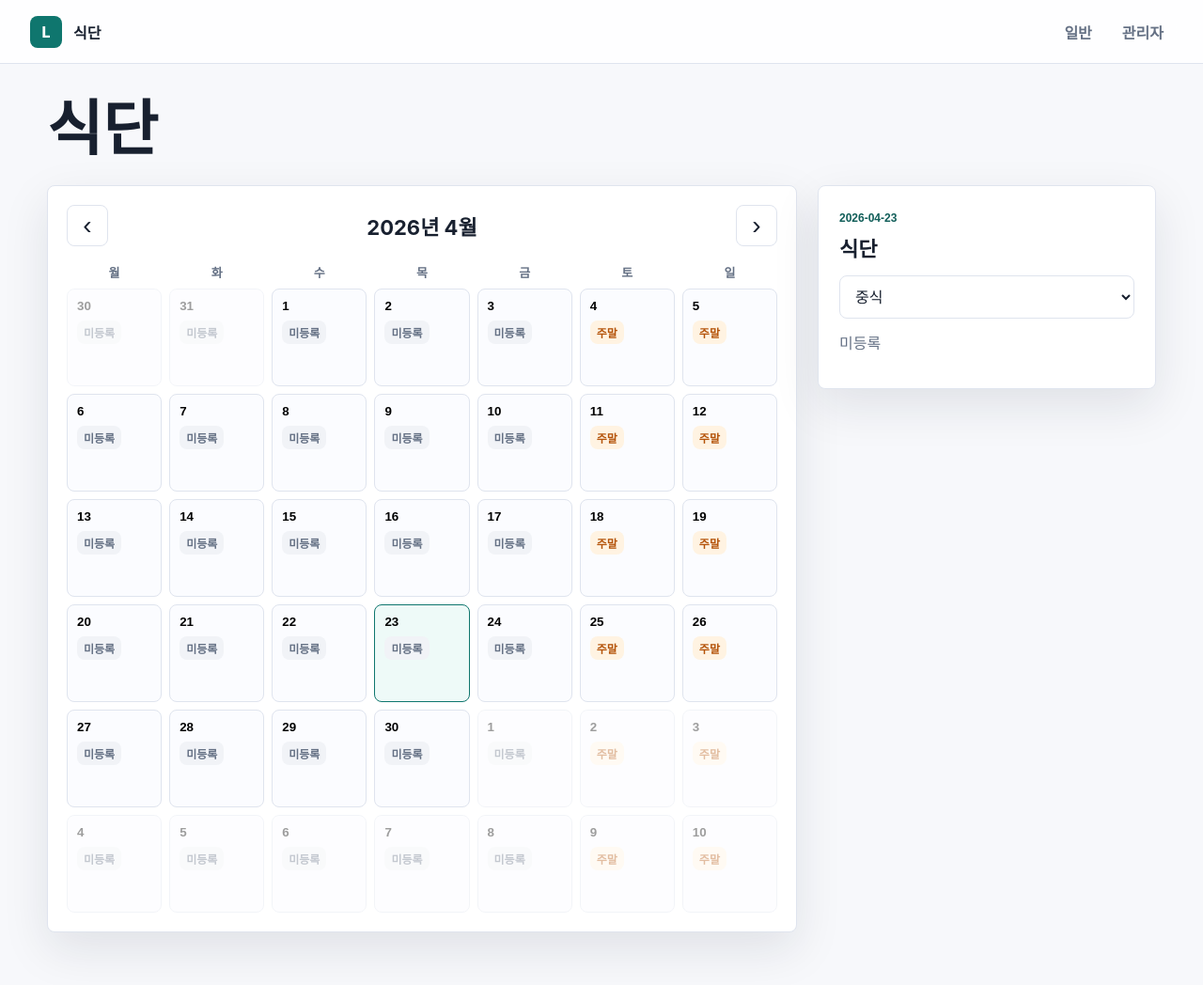
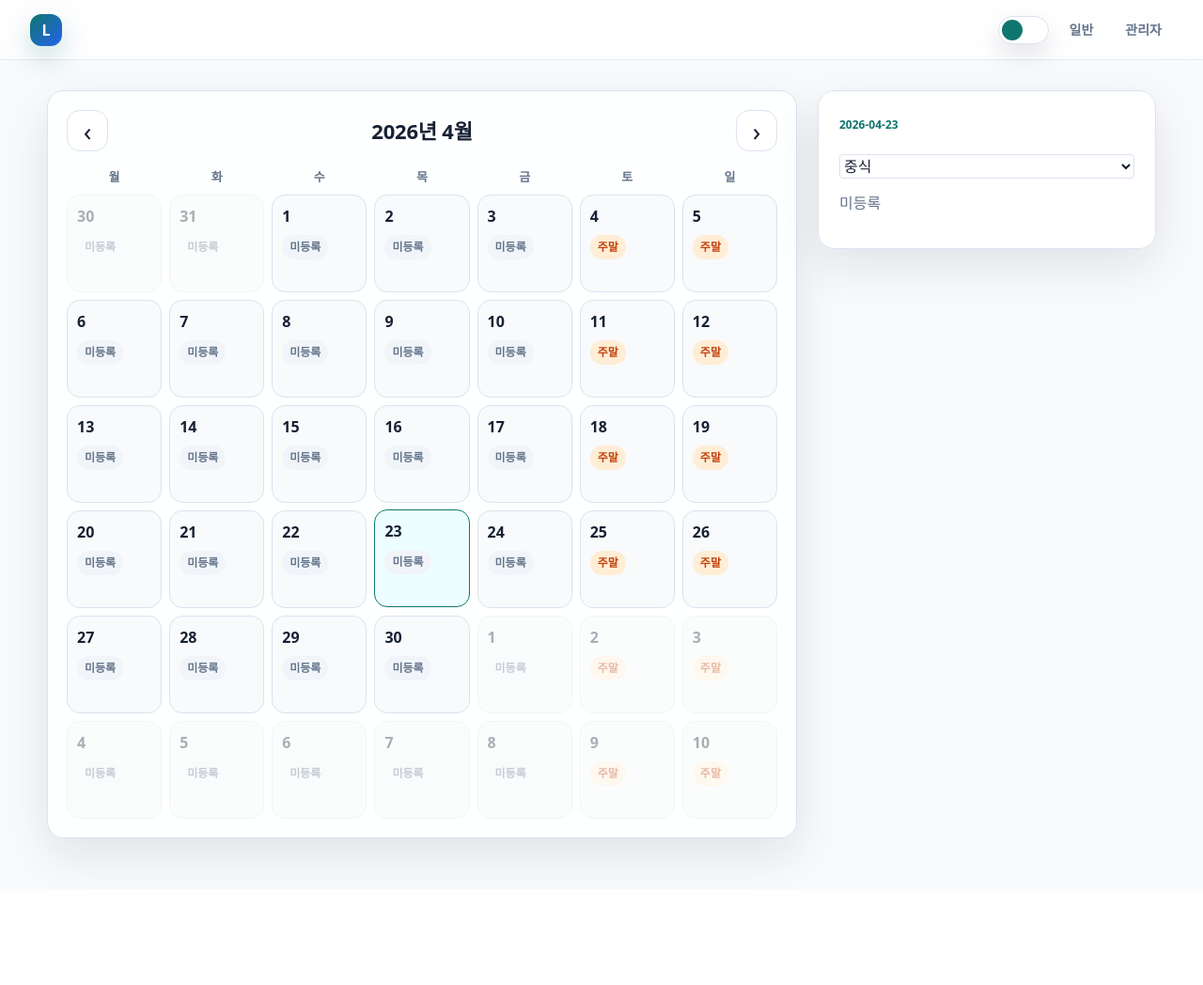
Before and after one commit to ai-space-s/wm-gemma-vision, a Flask app: page / in a window 1280 px wide. Shown: the whole page at 94% size. After the commit the page ends 925 px from the top, so only its background shows below. Run offline with Flask 3, Linux system fonts and the light colour scheme; some libraries are stand-ins or nearby versions.

Commit message:
lunch server fix

```diff
--- a/android/app/src/main/res/xml/provider_paths.xml
+++ b/android/app/src/main/res/xml/provider_paths.xml
@@ -1,7 +1,5 @@
 <?xml version="1.0" encoding="utf-8"?>
 <paths xmlns:android="http://schemas.android.com/apk/res/android">
-    <external-path name="external_files" path="."/>
-    <root-path name="root" path="." />
     <files-path name="files" path="." />
     <cache-path name="cache" path="." />
     <external-files-path name="external_files_path" path="." />
--- a/lunch_server/app.py
+++ b/lunch_server/app.py
@@ -76,8 +76,8 @@ def create_app() -> Flask:
         response.headers["Referrer-Policy"] = "no-referrer"
         response.headers["Content-Security-Policy"] = (
             "default-src 'self'; "
-            "script-src 'self'; "
-            "style-src 'self'; "
+            "script-src 'self' 'unsafe-inline' https://cdn.tailwindcss.com; "
+            "style-src 'self' 'unsafe-inline'; "
             "img-src 'self' data:; "
             "connect-src 'self'; "
             "object-src 'none'; "
--- a/lunch_server/static/admin.js
+++ b/lunch_server/static/admin.js
@@ -127,7 +127,6 @@ function fillMealForm(mealKey, mealRecord) {
   field(mealKey, "SideDishes").value = (menu.sideDishes || []).join("\n");
   field(mealKey, "Dessert").value = menu.dessert || "";
   field(mealKey, "Drink").value = menu.drink || "";
-  field(mealKey, "Items").value = (menu.items || []).join("\n");
 }
 
 function readMealForm(mealKey) {
@@ -141,7 +140,6 @@ function readMealForm(mealKey) {
       sideDishes: lines(field(mealKey, "SideDishes").value),
       dessert: field(mealKey, "Dessert").value,
       drink: field(mealKey, "Drink").value,
-      items: lines(field(mealKey, "Items").value),
       notes: "",
       rawText: "",
     },
--- a/lunch_server/static/app.js
+++ b/lunch_server/static/app.js
@@ -11,7 +11,6 @@ const state = {
 const monthTitle = document.getElementById("monthTitle");
 const calendarGrid = document.getElementById("calendarGrid");
 const selectedDateLabel = document.getElementById("selectedDateLabel");
-const detailTitle = document.getElementById("detailTitle");
 const menuStatus = document.getElementById("menuStatus");
 const menuItems = document.getElementById("menuItems");
 const mealSelector = document.getElementById("mealSelector");
@@ -94,7 +93,6 @@ async function selectDate(key) {
   datePicker.value = key;
   renderCalendar();
   selectedDateLabel.textContent = key;
-  detailTitle.textContent = "식단";
   menuStatus.className = "status-line";
   menuStatus.textContent = "";
   menuItems.innerHTML = "";
@@ -220,9 +218,6 @@ function collectMenuItems(menu = {}) {
   for (const item of menu.sideDishes || []) items.push(item);
   if (menu.dessert) items.push(menu.dessert);
   if (menu.drink) items.push(menu.drink);
-  for (const item of menu.items || []) {
-    if (!items.includes(item)) items.push(item);
-  }
   return items;
 }
 
@@ -235,7 +230,7 @@ function emptyMeal() {
     hasMeal: true,
     reason: "",
     reasonCode: "",
-    menu: { main: "", soup: "", sideDishes: [], dessert: "", drink: "", items: [] },
+    menu: { main: "", soup: "", sideDishes: [], dessert: "", drink: "" },
   };
 }
 
--- a/lunch_server/static/styles.css
+++ b/lunch_server/static/styles.css
@@ -1,15 +1,9 @@
 :root {
   color-scheme: light;
-  --bg: #f7f8fb;
-  --ink: #18202f;
-  --muted: #647084;
-  --line: #dfe4ee;
-  --panel: #ffffff;
-  --accent: #0f766e;
-  --accent-strong: #115e59;
-  --warn: #b45309;
-  --danger: #b91c1c;
-  --shadow: 0 18px 50px rgba(24, 32, 47, 0.10);
+}
+
+.dark {
+  color-scheme: dark;
 }
 
 * {
@@ -18,9 +12,14 @@
 
 body {
   margin: 0;
-  background: var(--bg);
-  color: var(--ink);
-  font-family: Inter, ui-sans-serif, system-ui, -apple-system, BlinkMacSystemFont, "Segoe UI", sans-serif;
+  background: #f8fafc;
+  color: #172033;
+  font-family: "Nanum Gothic", "나눔고딕", "NanumGothic", ui-sans-serif, system-ui, -apple-system, BlinkMacSystemFont, "Segoe UI", sans-serif;
+}
+
+.dark body {
+  background: #020617;
+  color: #e2e8f0;
 }
 
 a {
@@ -29,110 +28,81 @@ a {
 }
 
 .topbar {
+  position: sticky;
+  top: 0;
+  z-index: 20;
   display: flex;
+  min-height: 64px;
   align-items: center;
   justify-content: space-between;
-  min-height: 68px;
+  border-bottom: 1px solid rgb(226 232 240 / 0.9);
+  background: rgb(255 255 255 / 0.82);
   padding: 0 32px;
-  border-bottom: 1px solid var(--line);
-  background: rgba(255, 255, 255, 0.86);
-  backdrop-filter: blur(18px);
-  position: sticky;
-  top: 0;
-  z-index: 2;
+  backdrop-filter: blur(20px);
+}
+
+.dark .topbar {
+  border-bottom-color: rgb(30 41 59 / 0.9);
+  background: rgb(2 6 23 / 0.78);
 }
 
 .brand,
 .nav {
   display: flex;
   align-items: center;
-  gap: 12px;
-}
-
-.brand {
-  font-weight: 800;
+  gap: 10px;
 }
 
 .brand-mark {
   display: grid;
+  height: 34px;
+  width: 34px;
   place-items: center;
-  width: 34px;
-  height: 34px;
-  border-radius: 8px;
-  background: var(--accent);
+  border-radius: 12px;
+  background: linear-gradient(135deg, #0f766e, #2563eb);
   color: white;
+  font-weight: 900;
+  box-shadow: 0 12px 28px rgb(15 118 110 / 0.24);
 }
 
-.nav a {
-  padding: 8px 10px;
-  border-radius: 8px;
-  color: var(--muted);
-  font-weight: 650;
+.nav a,
+.nav-form button {
+  border: 0;
+  border-radius: 999px;
+  background: transparent;
+  padding: 8px 12px;
+  color: #64748b;
+  font: inherit;
+  font-size: 14px;
+  font-weight: 750;
+  cursor: pointer;
 }
 
-.nav a:hover {
-  background: #e9f5f3;
-  color: var(--accent-strong);
+.dark .nav a,
+.dark .nav-form button {
+  color: #94a3b8;
+}
+
+.nav a:hover,
+.nav-form button:hover {
+  background: #ecfeff;
+  color: #0f766e;
+}
+
+.dark .nav a:hover,
+.dark .nav-form button:hover {
+  background: rgb(15 23 42);
+  color: #5eead4;
 }
 
 .nav-form {
   margin: 0;
 }
 
-.nav-form button {
-  border: 0;
-  border-radius: 8px;
-  padding: 8px 10px;
-  background: transparent;
-  color: var(--muted);
-  font: inherit;
-  font-weight: 650;
-  cursor: pointer;
-}
-
-.nav-form button:hover {
-  background: #fff1f1;
-  color: var(--danger);
-}
-
 .shell {
   width: min(1180px, calc(100vw - 32px));
   margin: 0 auto;
-  padding: 36px 0 56px;
-}
-
-.page-heading {
-  margin-bottom: 28px;
-}
-
-.eyebrow {
-  margin: 0 0 8px;
-  color: var(--accent-strong);
-  font-size: 12px;
-  font-weight: 800;
-  letter-spacing: 0;
-  text-transform: uppercase;
-}
-
-h1,
-h2 {
-  margin: 0;
-  letter-spacing: 0;
-}
-
-h1 {
-  font-size: clamp(36px, 6vw, 64px);
-  line-height: 1.02;
-}
-
-h2 {
-  font-size: 22px;
-}
-
-.lede {
-  margin: 12px 0 0;
-  color: var(--muted);
-  font-size: 17px;
+  padding: 32px 0 54px;
 }
 
 .calendar-layout {
@@ -148,11 +118,21 @@ h2 {
 
 .calendar-panel,
 .detail-panel,
-.import-band {
-  background: var(--panel);
-  border: 1px solid var(--line);
-  border-radius: 8px;
-  box-shadow: var(--shadow);
+.import-band,
+.auth-panel {
+  border: 1px solid #dbe3ef;
+  border-radius: 18px;
+  background: rgb(255 255 255 / 0.92);
+  box-shadow: 0 18px 50px rgb(15 23 42 / 0.10);
+}
+
+.dark .calendar-panel,
+.dark .detail-panel,
+.dark .import-band,
+.dark .auth-panel {
+  border-color: rgb(51 65 85 / 0.9);
+  background: rgb(15 23 42 / 0.86);
+  box-shadow: 0 18px 50px rgb(0 0 0 / 0.30);
 }
 
 .calendar-panel {
@@ -168,23 +148,40 @@ h2 {
 }
 
 .month-toolbar h2 {
+  margin: 0;
+  color: #172033;
   text-align: center;
+  font-size: 22px;
+  font-weight: 900;
+  letter-spacing: -0.01em;
+}
+
+.dark .month-toolbar h2 {
+  color: #e2e8f0;
 }
 
 .icon-button {
+  height: 44px;
   width: 44px;
-  height: 44px;
-  border: 1px solid var(--line);
-  border-radius: 8px;
-  background: #fff;
-  color: var(--ink);
+  border: 1px solid #dbe3ef;
+  border-radius: 14px;
+  background: #ffffff;
+  color: #172033;
   font-size: 28px;
   cursor: pointer;
+  transition: 160ms ease;
+}
+
+.dark .icon-button {
+  border-color: #334155;
+  background: #020617;
+  color: #e2e8f0;
 }
 
 .icon-button:hover {
-  border-color: var(--accent);
-  color: var(--accent-strong);
+  border-color: #0f766e;
+  color: #0f766e;
+  transform: translateY(-1px);
 }
 
 .weekday-row,
@@ -196,89 +193,130 @@ h2 {
 
 .weekday-row {
   margin-bottom: 8px;
-  color: var(--muted);
+  color: #64748b;
   font-size: 13px;
-  font-weight: 800;
+  font-weight: 850;
   text-align: center;
 }
 
+.dark .weekday-row {
+  color: #94a3b8;
+}
+
 .day-cell {
+  display: flex;
   min-height: 104px;
+  flex-direction: column;
+  gap: 8px;
+  border: 1px solid #dbe3ef;
+  border-radius: 14px;
+  background: #f8fafc;
   padding: 10px;
-  border: 1px solid var(--line);
-  border-radius: 8px;
-  background: #fbfcff;
   text-align: left;
   cursor: pointer;
-  display: flex;
-  flex-direction: column;
-  gap: 8px;
+  transition: 160ms ease;
+}
+
+.dark .day-cell {
+  border-color: #334155;
+  background: #0f172a;
 }
 
 .day-cell:hover,
 .day-cell.selected {
-  border-color: var(--accent);
-  background: #eefaf8;
+  border-color: #0f766e;
+  background: #ecfeff;
+  transform: translateY(-1px);
+}
+
+.dark .day-cell:hover,
+.dark .day-cell.selected {
+  border-color: #5eead4;
+  background: #132f34;
 }
 
 .day-cell.outside {
-  opacity: 0.38;
+  opacity: 0.36;
 }
 
 .day-number {
-  font-weight: 800;
+  color: #172033;
+  font-weight: 900;
+}
+
+.dark .day-number {
+  color: #e2e8f0;
 }
 
 .day-chip {
   width: fit-content;
   max-width: 100%;
-  padding: 4px 7px;
-  border-radius: 8px;
-  background: #e9f5f3;
-  color: var(--accent-strong);
+  overflow: hidden;
+  border-radius: 999px;
+  background: #ccfbf1;
+  padding: 4px 8px;
+  color: #0f766e;
   font-size: 12px;
-  font-weight: 750;
-  overflow: hidden;
+  font-weight: 800;
   text-overflow: ellipsis;
   white-space: nowrap;
 }
 
 .day-chip.empty {
-  background: #f1f3f7;
-  color: var(--muted);
+  background: #f1f5f9;
+  color: #64748b;
 }
 
 .day-chip.closed {
-  background: #fff3e2;
-  color: var(--warn);
+  background: #ffedd5;
+  color: #c2410c;
 }
 
 .day-chip.partial {
-  background: #eef2ff;
-  color: #3730a3;
+  background: #e0e7ff;
+  color: #4338ca;
 }
 
-.day-chip.available {
-  background: #e9f5f3;
-  color: var(--accent-strong);
+.dark .day-chip {
+  background: rgb(20 184 166 / 0.18);
+  color: #5eead4;
+}
+
+.dark .day-chip.empty {
+  background: #1e293b;
+  color: #94a3b8;
+}
+
+.dark .day-chip.closed {
+  background: rgb(249 115 22 / 0.16);
+  color: #fdba74;
+}
+
+.dark .day-chip.partial {
+  background: rgb(99 102 241 / 0.18);
+  color: #c7d2fe;
 }
 
 .detail-panel {
+  position: sticky;
+  top: 86px;
   padding: 22px;
-  position: sticky;
-  top: 88px;
 }
 
 .date-button {
   display: inline-flex;
+  margin: 0 0 8px;
   border: 0;
+  background: transparent;
   padding: 0;
-  margin: 0 0 8px;
-  background: transparent;
-  color: var(--accent-strong);
+  color: #0f766e;
   font-size: 12px;
-  font-weight: 800;
+  font-weight: 900;
   cursor: pointer;
+}
+
+.dark .date-button {
+  color: #5eead4;
 }
 
 .date-picker {
@@ -295,12 +333,16 @@ h2 {
 
 .status-line {
   margin: 14px 0;
-  color: var(--muted);
+  color: #64748b;
   line-height: 1.5;
 }
 
+.dark .status-line {
+  color: #94a3b8;
+}
+
 .status-line.error {
-  color: var(--danger);
+  color: #dc2626;
 }
 
 .meal-list {
@@ -366,81 +426,116 @@ h2 {
   gap: 10px;
   margin: 0;
   padding: 14px;
-  border: 1px solid var(--line);
-  border-radius: 8px;
 }
 
-.meal-editor[hidden] {
+.meal-editor[hidden],
+.confirm-panel[hidden] {
   display: none;
 }
 
 .meal-editor legend {
   padding: 0 6px;
-  font-weight: 850;
+  color: #172033;
+  font-weight: 900;
+}
+
+.dark .meal-editor legend {
+  color: #e2e8f0;
 }
 
 label {
   display: grid;
   gap: 6px;
-  color: var(--muted);
+  color: #64748b;
   font-size: 13px;
-  font-weight: 800;
+  font-weight: 850;
+}
+
+.dark label {
+  color: #94a3b8;
 }
 
 input,
 select,
 textarea {
   width: 100%;
-  border: 1px solid var(--line);
-  border-radius: 8px;
-  padding: 11px 12px;
-  background: #fff;
-  color: var(--ink);
+  border: 1px solid #dbe3ef;
+  border-radius: 4px;
+  background: #ffffff;
+  padding: 14px 12px;
+  color: #172033;
   font: inherit;
+  line-height: 1.55;
   resize: vertical;
+}
+
+select {
+  padding-block: 13px;
+}
+
+.dark input,
+.dark select,
+.dark textarea {
+  border-color: #334155;
+  background: #020617;
+  color: #e2e8f0;
 }
 
 input:focus,
 select:focus,
 textarea:focus {
-  outline: 2px solid rgba(15, 118, 110, 0.22);
-  border-color: var(--accent);
+  outline: 3px solid rgb(20 184 166 / 0.20);
+  border-color: #0f766e;
 }
 
 .button-row,
 .import-form {
   display: flex;
+  flex-wrap: wrap;
   gap: 10px;
   align-items: center;
-  flex-wrap: wrap;
 }
 
 .primary-button,
 .secondary-button {
   border: 0;
-  border-radius: 8px;
-  padding: 11px 16px;
-  font-weight: 800;
+  border-radius: 999px;
+  padding: 11px 18px;
+  font-weight: 850;
   cursor: pointer;
+  transition: 160ms ease;
 }
 
 .primary-button {
-  background: var(--accent);
+  background: #0f766e;
   color: white;
+  box-shadow: 0 12px 24px rgb(15 118 110 / 0.20);
 }
 
 .primary-button:hover {
-  background: var(--accent-strong);
+  background: #115e59;
+  transform: translateY(-1px);
 }
 
 .secondary-button {
-  background: #f3f5f9;
-  color: var(--danger);
+  background: #f1f5f9;
+  color: #dc2626;
+}
+
+.dark .secondary-button {
+  background: #1e293b;
+  color: #fca5a5;
 }
 
 .import-band {
   margin-top: 22px;
   padding: 24px;
+}
+
+.import-band h2 {
+  margin: 0;
+  font-size: 20px;
+  font-weight: 900;
 }
 
 .import-form {
@@ -490,31 +583,70 @@ textarea:focus {
 }
 
 .confirm-panel dt {
-  color: var(--muted);
+  color: #64748b;
   font-size: 13px;
-  font-weight: 800;
+  font-weight: 850;
+}
+
+.dark .confirm-panel dt {
+  color: #94a3b8;
 }
 
 .confirm-panel dd {
   margin: 4px 0 0;
+  color: #172033;
   font-size: 24px;
-  font-weight: 900;
+  font-weight: 950;
+}
+
+.dark .confirm-panel dd {
+  color: #e2e8f0;
 }
 
 .auth-panel {
   width: min(420px, 100%);
   margin: 40px auto;
   padding: 24px;
-  border: 1px solid var(--line);
-  border-radius: 8px;
-  background: var(--panel);
-  box-shadow: var(--shadow);
 }
 
 .login-form {
   display: grid;
   gap: 14px;
-  margin-top: 22px;
+}
+
+.theme-toggle {
+  cursor: pointer;
+}
+
+.theme-toggle-track {
+  display: flex;
+  height: 30px;
+  width: 54px;
+  align-items: center;
+  border: 1px solid #dbe3ef;
+  border-radius: 999px;
+  background: #ffffff;
+  padding: 3px;
+  box-shadow: 0 12px 24px rgb(15 23 42 / 0.10);
+  transition: 180ms ease;
+}
+
+.dark .theme-toggle-track {
+  border-color: #334155;
+  background: #0f172a;
+}
+
+.theme-toggle-thumb {
+  height: 22px;
+  width: 22px;
+  border-radius: 999px;
+  background: #0f766e;
+  transition: transform 180ms ease;
+}
+
+#themeToggle:checked + .theme-toggle-track .theme-toggle-thumb {
+  transform: translateX(24px);
+  background: #5eead4;
 }
 
 @media (max-width: 900px) {
--- a/lunch_server/templates/base.html
+++ b/lunch_server/templates/base.html
@@ -3,19 +3,50 @@
   <head>
     <meta charset="utf-8">
     <meta name="viewport" content="width=device-width, initial-scale=1">
-    <title>{% block title %}식단{% endblock %}</title>
+    <title>{% block title %}Lunch Server{% endblock %}</title>
     {% if csrf_token is defined %}
     <meta name="csrf-token" content="{{ csrf_token }}">
     {% endif %}
+    <script>
+      window.tailwind = window.tailwind || {};
+      window.tailwind.config = {
+        darkMode: "class",
+        theme: {
+          extend: {
+            colors: {
+              ink: "#172033",
+              muted: "#64748b",
+              line: "#dbe3ef",
+              accent: "#0f766e"
+            },
+            boxShadow: {
+              soft: "0 18px 50px rgba(15, 23, 42, 0.10)"
+            }
+          }
+        }
+      };
+    </script>
+    <script>
+      (() => {
+        const theme = localStorage.getItem("lunchTheme") || "light";
+        document.documentElement.classList.toggle("dark", theme === "dark");
+      })();
+    </script>
+    <script src="https://cdn.tailwindcss.com"></script>
     <link rel="stylesheet" href="{{ url_for('static', filename='styles.css') }}">
   </head>
-  <body>
+  <body class="min-h-screen antialiased transition-colors duration-200">
     <header class="topbar">
-      <a class="brand" href="/">
+      <a class="brand" href="/" aria-label="Home">
         <span class="brand-mark">L</span>
-        <span>식단</span>
       </a>
       <nav class="nav">
+        <label class="theme-toggle" aria-label="테마 변경">
+          <input id="themeToggle" type="checkbox" class="sr-only">
+          <span class="theme-toggle-track">
+            <span class="theme-toggle-thumb"></span>
+          </span>
+        </label>
         <a href="/">일반</a>
         <a href="/admin">관리자</a>
         {% if session.admin_authenticated %}
@@ -31,5 +62,18 @@
     <main class="shell">
       {% block content %}{% endblock %}
     </main>
+    <script>
+      (() => {
+        const toggle = document.getElementById("themeToggle");
+        if (!toggle) return;
+        const applyTheme = (theme) => {
+          document.documentElement.classList.toggle("dark", theme === "dark");
+          toggle.checked = theme === "dark";
+          localStorage.setItem("lunchTheme", theme);
+        };
+        applyTheme(localStorage.getItem("lunchTheme") || "light");
+        toggle.addEventListener("change", () => applyTheme(toggle.checked ? "dark" : "light"));
+      })();
+    </script>
   </body>
 </html>
--- a/lunch_server/templates/index.html
+++ b/lunch_server/templates/index.html
@@ -1,10 +1,6 @@
 {% extends "base.html" %}
-{% block title %}식단{% endblock %}
+{% block title %}Lunch Server{% endblock %}
 {% block content %}
-<section class="page-heading">
-  <h1>식단</h1>
-</section>
-
 <section class="calendar-layout" data-mode="public">
   <div class="calendar-panel">
     <div class="month-toolbar">
@@ -21,7 +17,6 @@
   <aside class="detail-panel" id="detailPanel">
     <button type="button" class="date-button" id="selectedDateLabel"></button>
     <input type="date" id="datePicker" class="date-picker" aria-label="날짜 선택">
-    <h2 id="detailTitle"></h2>
     <select id="mealSelector" class="meal-selector" aria-label="식사 선택">
       <option value="breakfast">조식</option>
       <option value="lunch" selected>중식</option>
--- a/lunch_server/templates/login.html
+++ b/lunch_server/templates/login.html
@@ -1,5 +1,5 @@
 {% extends "base.html" %}
-{% block title %}로그인{% endblock %}
+{% block title %}Login{% endblock %}
 {% block content %}
 <section class="auth-panel">
   <form method="post" class="login-form">
--- a/lunch_server/xlsx_importer.py
+++ b/lunch_server/xlsx_importer.py
@@ -196,7 +196,6 @@ def _menu_from_text(raw_text: str) -> dict[str, Any]:
         "sideDishes": [item for item in items if item not in excluded],
         "dessert": dessert,
         "drink": drink,
-        "items": items,
         "notes": "",
         "rawText": raw_text,
     }
@@ -244,7 +243,6 @@ def _empty_menu() -> dict[str, Any]:
         "sideDishes": [],
         "dessert": "",
         "drink": "",
-        "items": [],
         "notes": "",
         "rawText": "",
     }
```
Also changed, not shown: other parts of lunch_server/static/styles.css (+47 -32 lines), lunch_server/storage.py (+18 -19 lines), lunch_server/templates/admin.html (+1 -9 lines), 2 other files.
